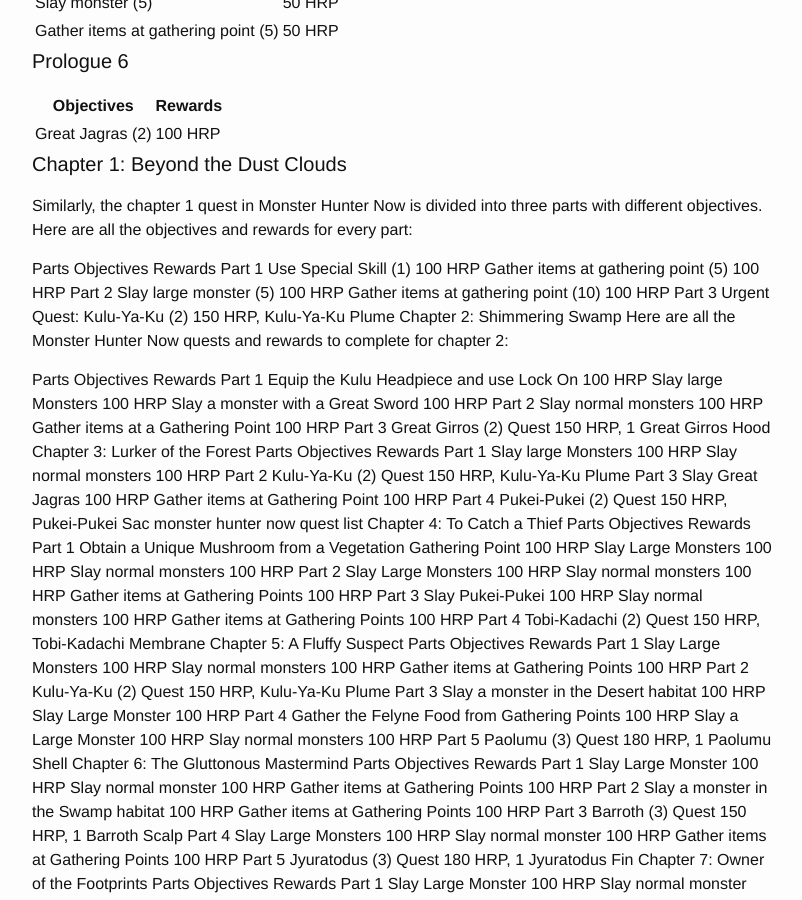
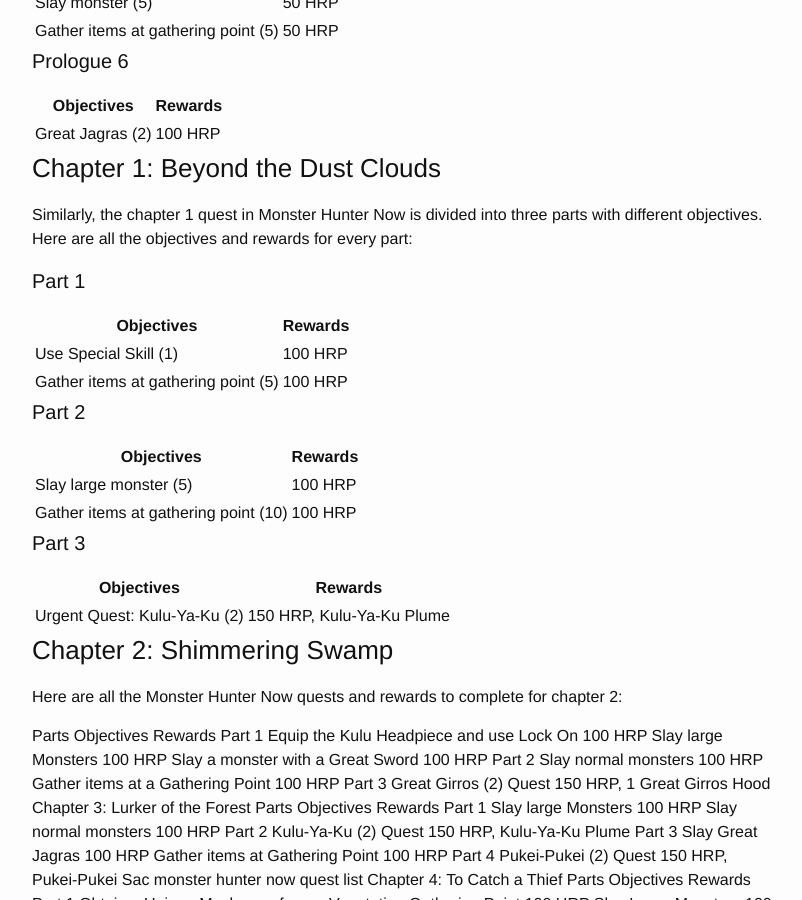
Before and after one commit to roclar/roclar.github.io, a Jekyll site: the page built from MHNowStoryChapters.md, in a window 1280 px wide and 900 px high, scrolled down 1436 px. Shown: the whole window, without its empty margins (238-1040 px from the left). Built offline with Jekyll 4.4.1, drawn with Linux system fonts in a browser that asks for light colours.

Commit message:
Formatted chapter 1

```diff
--- a/MHNowStoryChapters.md
+++ b/MHNowStoryChapters.md
@@ -66,20 +66,34 @@
 
 | Objectives | Rewards |
 | ---------- | ------- |
-|Great Jagras (2) | 100 HRP |
+| Great Jagras (2) | 100 HRP |
 
-#### Chapter 1: Beyond the Dust Clouds
+### Chapter 1: Beyond the Dust Clouds
 
 Similarly, the chapter 1 quest in Monster Hunter Now is divided into three parts with different objectives. Here are all the objectives and rewards for every part:
 
+#### Part 1
 
-Parts	Objectives	Rewards
-Part 1	Use Special Skill (1)	100 HRP
-Gather items at gathering point (5)	100 HRP
-Part 2	Slay large monster (5)	100 HRP
-Gather items at gathering point (10)	100 HRP
-Part 3	Urgent Quest: Kulu-Ya-Ku (2)	150 HRP, Kulu-Ya-Ku Plume
-Chapter 2: Shimmering Swamp
+| Objectives | Rewards |
+| ---------- | ------- |
+| Use Special Skill (1) | 100 HRP |
+| Gather items at gathering point (5) | 100 HRP |
+
+#### Part 2
+
+| Objectives | Rewards |
+| ---------- | ------- |
+| Slay large monster (5) | 100 HRP |
+| Gather items at gathering point (10) | 100 HRP |
+
+#### Part 3
+
+| Objectives | Rewards |
+| ---------- | ------- |
+| Urgent Quest: Kulu-Ya-Ku (2) | 150 HRP, Kulu-Ya-Ku Plume |
+
+### Chapter 2: Shimmering Swamp
+
 Here are all the Monster Hunter Now quests and rewards to complete for chapter 2:
 
 Parts	Objectives	Rewards
```
